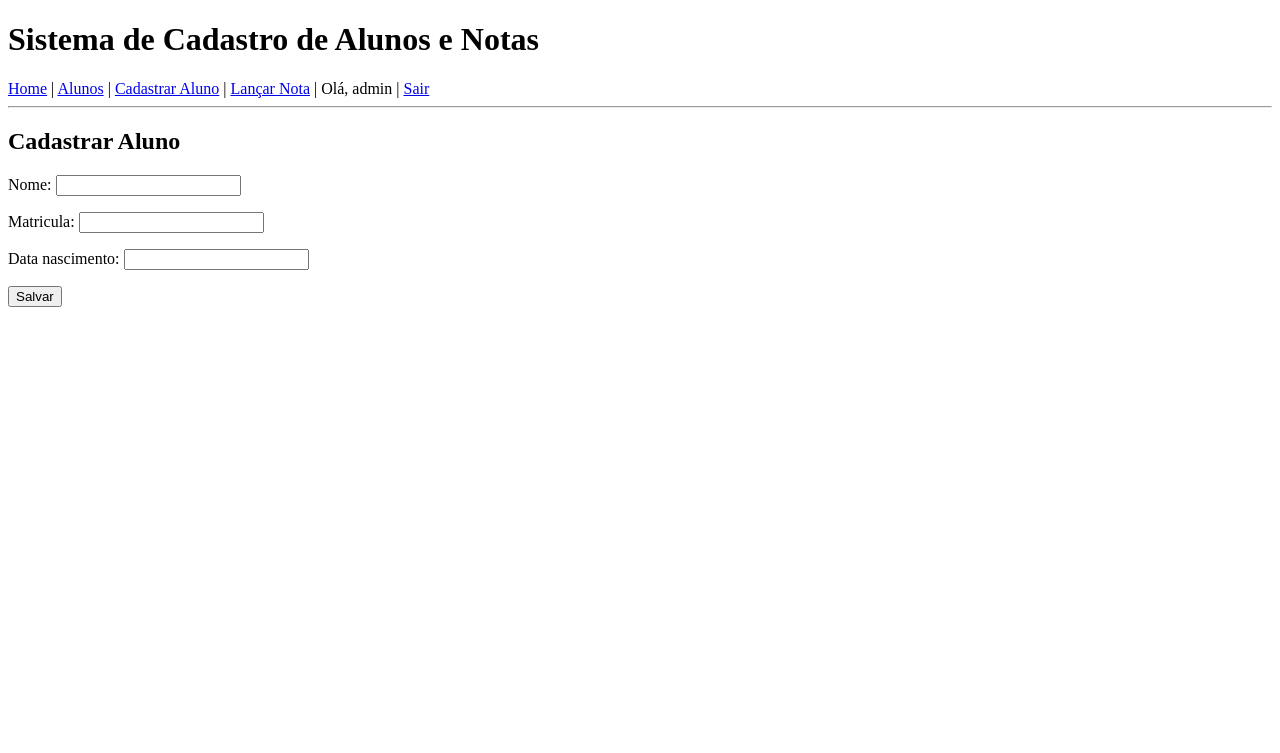
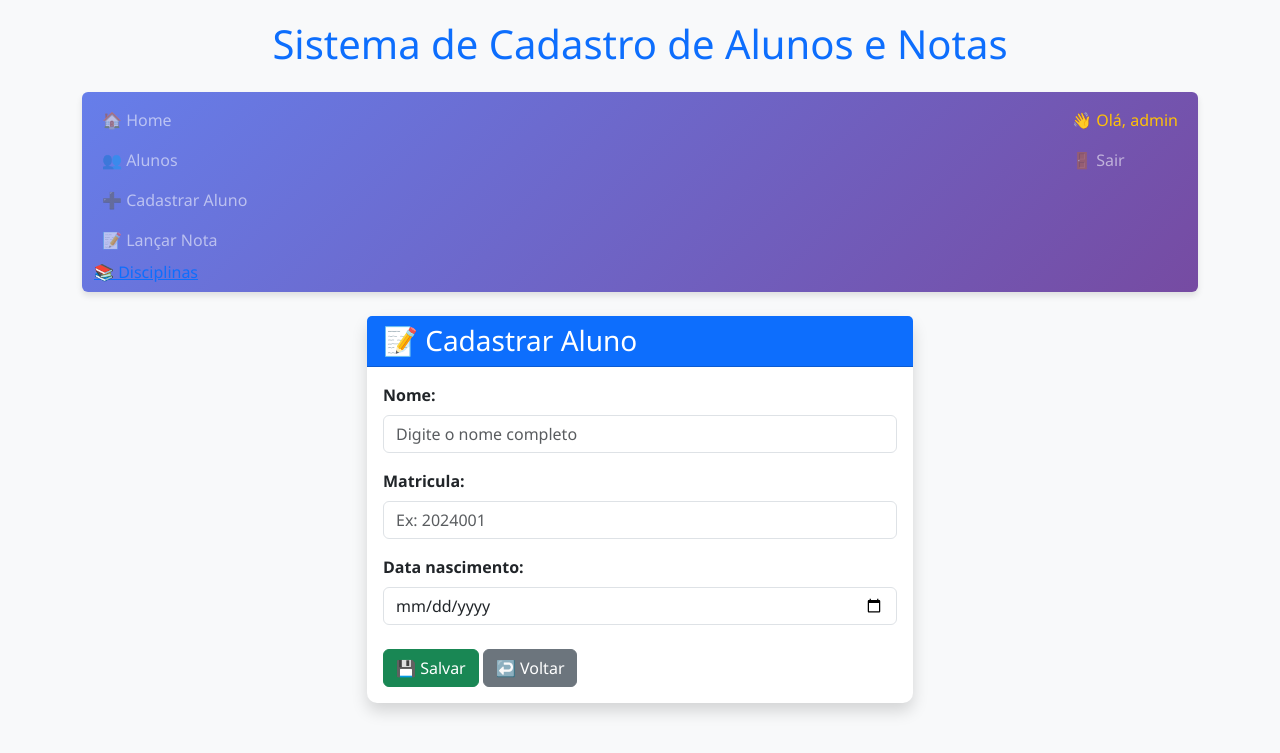
Before and after one commit to Eliza0603/Projeto_Django, a Django app: page /alunos/novo/ in a window 1280 px wide. Shown: the top 753 px of the page. Run offline with Django 4.2, Linux system fonts and the light colour scheme; a user stored in the database is signed in.

Commit message:
0.05
HTML com cores e parte do ADM sem cores por padrão do Django.

```diff
--- a/alunos/forms.py
+++ b/alunos/forms.py
@@ -4,9 +4,36 @@ from .models import Aluno, Nota
 class AlunoForm(forms.ModelForm):
     class Meta:
         model = Aluno
-        fields = ['nome','matricula','data_nascimento']
+        fields = ['nome', 'matricula', 'data_nascimento']
+        # ADICIONE widgets para estilizar:
+        widgets = {
+            'nome': forms.TextInput(attrs={
+                'class': 'form-control',
+                'placeholder': 'Digite o nome completo'
+            }),
+            'matricula': forms.TextInput(attrs={
+                'class': 'form-control',
+                'placeholder': 'Ex: 2024001'
+            }),
+            'data_nascimento': forms.DateInput(attrs={
+                'class': 'form-control',
+                'type': 'date'
+            }),
+        }
 
 class NotaForm(forms.ModelForm):
     class Meta:
         model = Nota
-        fields = ['aluno','disciplina','valor']
+        fields = ['aluno', 'disciplina', 'valor']
+        # ADICIONE widgets para estilizar:
+        widgets = {
+            'aluno': forms.Select(attrs={'class': 'form-control'}),
+            'disciplina': forms.Select(attrs={'class': 'form-control'}),
+            'valor': forms.NumberInput(attrs={
+                'class': 'form-control',
+                'step': '0.1',
+                'min': '0',
+                'max': '10',
+                'placeholder': '0.0 a 10.0'
+            }),
+        }
--- a/alunos/templates/alunos/aluno_form.html
+++ b/alunos/templates/alunos/aluno_form.html
@@ -1,9 +1,50 @@
 {% extends 'alunos/base.html' %}
+
 {% block content %}
-    <h2> Cadastrar Aluno </h2>
-   <form method="post">
-    {% csrf_token %}
-    {{ form.as_p }}
-    <button type="submit">Salvar</button>
-   </form>
+<div class="row justify-content-center">
+    <div class="col-md-6">
+        <div class="card shadow">
+            <div class="card-header bg-primary text-white">
+                <h3 class="mb-0">📝 Cadastrar Aluno</h3>
+            </div>
+
+            <div class="card-body">
+                <form method="post">
+                    {% csrf_token %}
+
+                    <!-- Renderiza automaticamente com Bootstrap -->
+                    {{ form.as_p }}
+
+                    <div class="mt-4">
+                        <button type="submit" class="btn btn-success">
+                            💾 Salvar
+                        </button>
+                        <a href="{% url 'alunos:aluno_list' %}" class="btn btn-secondary">
+                            ↩️ Voltar
+                        </a>
+                    </div>
+                </form>
+            </div>
+        </div>
+    </div>
+</div>
+
+<!-- Adiciona este script para melhorar o form -->
+<script>
+document.addEventListener('DOMContentLoaded', function() {
+    // Adiciona classes Bootstrap automaticamente
+    const inputs = document.querySelectorAll('input, select');
+    inputs.forEach(input => {
+        if (!input.className.includes('form-control')) {
+            input.classList.add('form-control', 'mb-3');
+        }
+    });
+
+    // Adiciona labels
+    const labels = document.querySelectorAll('label');
+    labels.forEach(label => {
+        label.classList.add('form-label', 'fw-bold');
+    });
+});
+</script>
 {% endblock %}
--- a/alunos/templates/alunos/base.html
+++ b/alunos/templates/alunos/base.html
@@ -4,25 +4,79 @@
     <meta charset="utf-8">
     <meta name="viewport" content="width=device-width, initial-scale=1">
     <title>Sistema de Alunos</title>
+
+    <!-- LINHA 1: Bootstrap CSS -->
+    <link href="https://cdn.jsdelivr.net/npm/bootstrap@5.3.0/dist/css/bootstrap.min.css" rel="stylesheet">
+
+    <!-- LINHA 2: Bootstrap Icons (opcional) -->
+    <link rel="stylesheet" href="https://cdn.jsdelivr.net/npm/bootstrap-icons@1.10.0/font/bootstrap-icons.css">
+
+    <!-- LINHA 3: Seu estilo personalizado -->
+    <style>
+        body {
+            font-family: 'Segoe UI', Tahoma, Geneva, Verdana, sans-serif;
+            background-color: #f8f9fa;
+            padding-top: 20px;
+        }
+        .navbar-custom {
+            background: linear-gradient(135deg, #667eea 0%, #764ba2 100%);
+            box-shadow: 0 4px 6px rgba(0,0,0,0.1);
+        }
+        .card {
+            border-radius: 10px;
+            border: none;
+            box-shadow: 0 2px 10px rgba(0,0,0,0.08);
+        }
+        .btn-primary {
+            background-color: #4361ee;
+            border-color: #4361ee;
+        }
+        .btn-primary:hover {
+            background-color: #3a56d4;
+            border-color: #3a56d4;
+        }
+    </style>
 </head>
 <body>
+    <!-- Adicione esta DIV container -->
+    <div class="container">
+
     <header>
-    <h1>Sistema de Cadastro de Alunos e Notas</h1>
-    <nav>
-        <a href="{% url 'alunos:home' %}">Home</a> |
-        <a href="{% url 'alunos:aluno_list' %}">Alunos</a> |
-        <a href="{% url 'alunos:aluno_create' %}">Cadastrar Aluno</a> |
-        <a href="{% url 'alunos:lancar_nota' %}">Lançar Nota</a> |
+    <h1 class="text-center text-primary mb-4">Sistema de Cadastro de Alunos e Notas</h1>
+
+    <!-- Mude o NAV para usar classes Bootstrap -->
+    <nav class="navbar navbar-expand-lg navbar-dark navbar-custom rounded mb-4">
+        <div class="container-fluid">
+            <div class="navbar-nav w-100 justify-content-between">
+                <div>
+                    <a class="nav-link" href="{% url 'alunos:home' %}">🏠 Home</a>
+                    <a class="nav-link" href="{% url 'alunos:aluno_list' %}">👥 Alunos</a>
+                    <a class="nav-link" href="{% url 'alunos:aluno_create' %}">➕ Cadastrar Aluno</a>
+                    <a class="nav-link" href="{% url 'alunos:lancar_nota' %}">📝 Lançar Nota</a>
+                    <a href="{% url 'alunos:disciplina_list' %}"> 📚 Disciplinas</a>
+                </div>
+
+                <div>
                     {% if request.user.is_authenticated %}
-             <span>Olá, {{ request.user.username }} | <a href="/admin/logout/">Sair</a></span>
+                        <span class="nav-link text-warning">👋 Olá, {{ request.user.username }}</span>
+                        <a class="nav-link" href="/admin/logout/">🚪 Sair</a>
                     {% else %}
-            <a href="/admin/login/">Login</a>
+                        <a class="nav-link" href="/admin/login/">🔑 Login</a>
                     {% endif %}
+                </div>
+            </div>
+        </div>
     </nav>
-    <hr>
+
     </header>
+
     <main>
         {% block content %}{% endblock %}
     </main>
+
+    </div> <!-- Fecha a div container -->
+
+    <!-- LINHA 4: Bootstrap JavaScript (no final) -->
+    <script src="https://cdn.jsdelivr.net/npm/bootstrap@5.3.0/dist/js/bootstrap.bundle.min.js"></script>
 </body>
 </html>
--- a/alunos/urls.py
+++ b/alunos/urls.py
@@ -24,4 +24,6 @@ urlpatterns = [
     path('api/token/refresh/', TokenRefreshView.as_view(), name='token_refresh'),
     path('api/', include(router.urls)),
 
+    path('disciplinas/', views.disciplina_list, name='disciplina_list'),
+
 ]
--- a/alunos/views.py
+++ b/alunos/views.py
@@ -76,3 +76,8 @@ def boletim(request, aluno_id):
     valores = [float(n.valor) for n in notas]
     media = sum(valores)/len(valores) if valores else None
     return render(request, 'alunos/boletim.html', {'aluno': aluno, 'notas': notas, 'media': media})
+
+@login_required
+def disciplina_list(request):
+    disciplinas = Disciplina.objects.all().order_by('nome')
+    return render(request, 'alunos/disciplina_list.html', {'disciplinas': disciplinas})
```
Also changed, not shown: alunos/templates/alunos/disciplina_list.html (added, +46 -0 lines), alunos/templates/alunos/lancar_nota.html (line endings or trailing spaces), db.sqlite3. Lines whose indentation alone changed are shown as unchanged.
